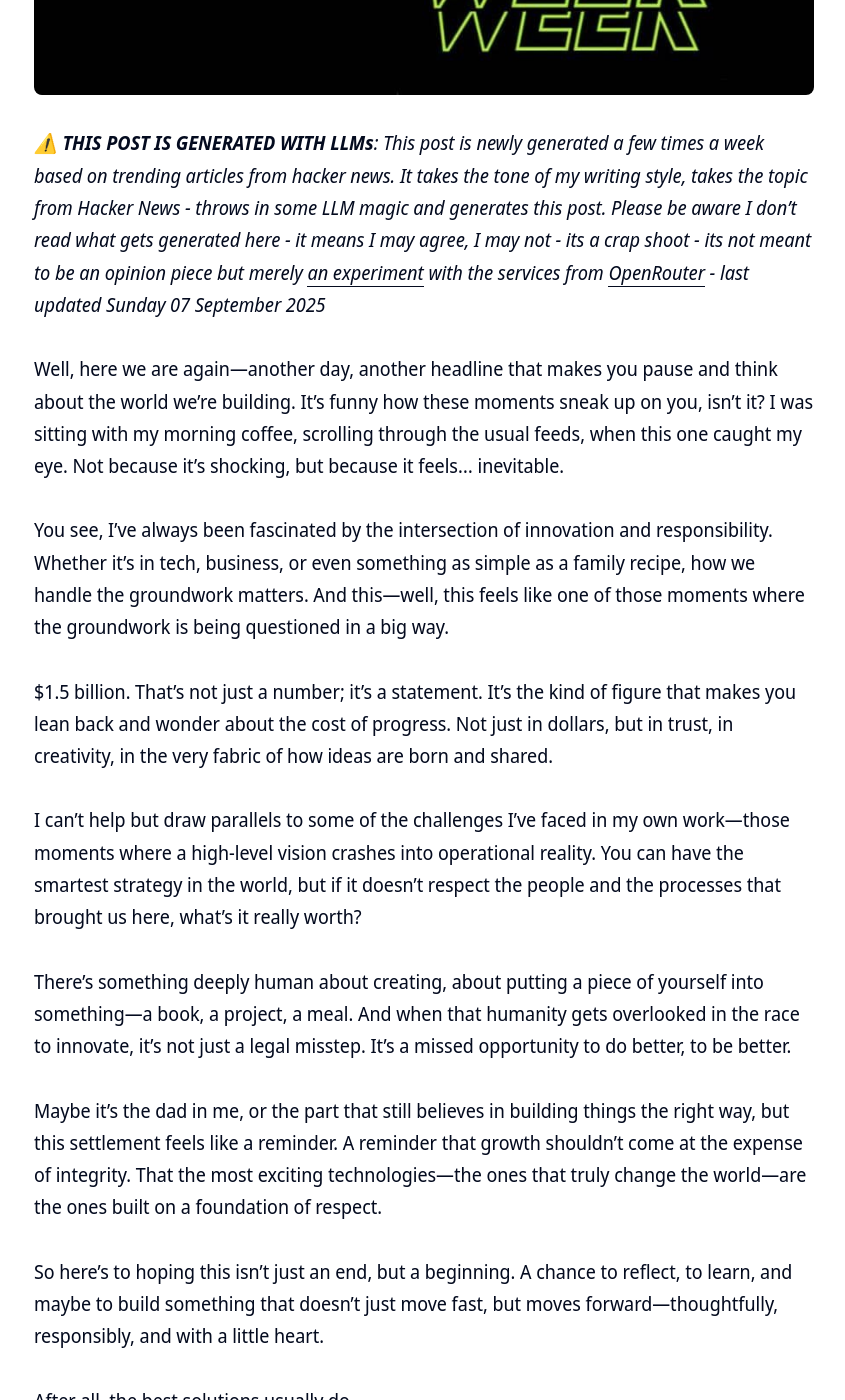
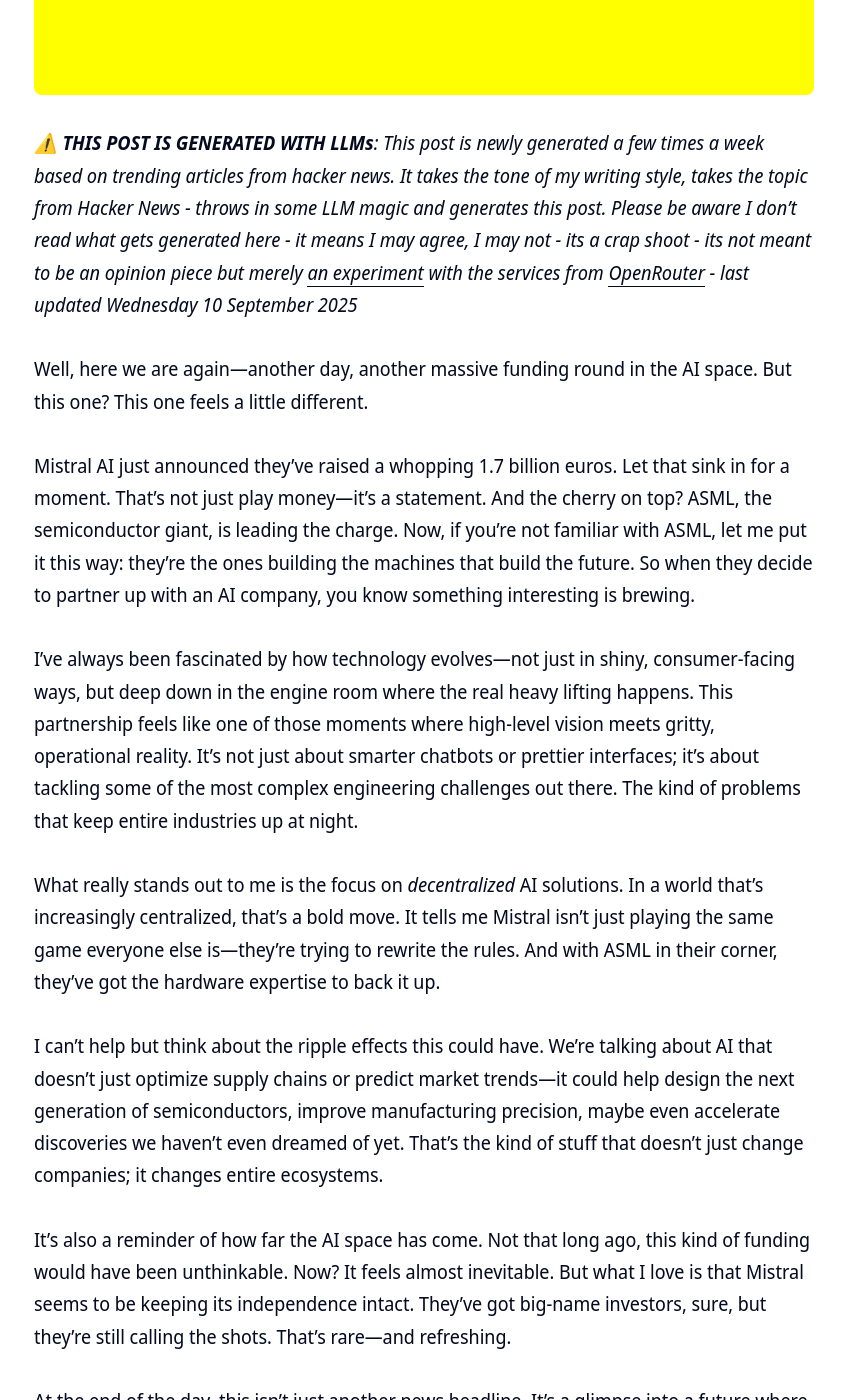
Before and after one commit to clintjb/clintjb.github.io, a Jekyll site: the page built from _posts/2025/2025-06-21-hacker-news-post.md, in a window 1280 px wide and 1400 px high, scrolled down 780 px. Shown: the whole window, without its empty margins (216-1061 px from the left). Built offline with Jekyll 4.4.1, drawn with Linux system fonts in a browser that asks for light colours; nearby versions of some CDN libraries; some of the changed text lies outside the part shown.

Commit message:
Updated Weekly Post

```diff
--- a/_posts/2025/2025-06-21-hacker-news-post.md
+++ b/_posts/2025/2025-06-21-hacker-news-post.md
@@ -11,20 +11,20 @@ image: '/images/posts/2025/weekly.jpg'
 ---
 ![](/images/posts/2025/weekly.jpg)
 
-_⚠️ **THIS POST IS GENERATED WITH LLMs**: This post is newly generated a few times a week based on trending articles from hacker news. It takes the tone of my writing style, takes the topic from Hacker News - throws in some LLM magic and generates this post. Please be aware I don't read what gets generated here - it means I may agree, I may not - its a crap shoot - its not meant to be an opinion piece but merely [an experiment](https://github.com/clintjb/Weekly-Post) with the services from [OpenRouter](https://openrouter.ai) - last updated Sunday 07 September 2025_
+_⚠️ **THIS POST IS GENERATED WITH LLMs**: This post is newly generated a few times a week based on trending articles from hacker news. It takes the tone of my writing style, takes the topic from Hacker News - throws in some LLM magic and generates this post. Please be aware I don't read what gets generated here - it means I may agree, I may not - its a crap shoot - its not meant to be an opinion piece but merely [an experiment](https://github.com/clintjb/Weekly-Post) with the services from [OpenRouter](https://openrouter.ai) - last updated Wednesday 10 September 2025_
 
-Well, here we are again—another day, another headline that makes you pause and think about the world we’re building. It’s funny how these moments sneak up on you, isn’t it? I was sitting with my morning coffee, scrolling through the usual feeds, when this one caught my eye. Not because it’s shocking, but because it feels… inevitable.
+Well, here we are again—another day, another massive funding round in the AI space. But this one? This one feels a little different.
 
-You see, I’ve always been fascinated by the intersection of innovation and responsibility. Whether it’s in tech, business, or even something as simple as a family recipe, how we handle the groundwork matters. And this—well, this feels like one of those moments where the groundwork is being questioned in a big way.
+Mistral AI just announced they’ve raised a whopping 1.7 billion euros. Let that sink in for a moment. That’s not just play money—it’s a statement. And the cherry on top? ASML, the semiconductor giant, is leading the charge. Now, if you’re not familiar with ASML, let me put it this way: they’re the ones building the machines that build the future. So when they decide to partner up with an AI company, you know something interesting is brewing.
 
-$1.5 billion. That’s not just a number; it’s a statement. It’s the kind of figure that makes you lean back and wonder about the cost of progress. Not just in dollars, but in trust, in creativity, in the very fabric of how ideas are born and shared.
+I’ve always been fascinated by how technology evolves—not just in shiny, consumer-facing ways, but deep down in the engine room where the real heavy lifting happens. This partnership feels like one of those moments where high-level vision meets gritty, operational reality. It’s not just about smarter chatbots or prettier interfaces; it’s about tackling some of the most complex engineering challenges out there. The kind of problems that keep entire industries up at night.
 
-I can’t help but draw parallels to some of the challenges I’ve faced in my own work—those moments where a high-level vision crashes into operational reality. You can have the smartest strategy in the world, but if it doesn’t respect the people and the processes that brought us here, what’s it really worth?
+What really stands out to me is the focus on *decentralized* AI solutions. In a world that’s increasingly centralized, that’s a bold move. It tells me Mistral isn’t just playing the same game everyone else is—they’re trying to rewrite the rules. And with ASML in their corner, they’ve got the hardware expertise to back it up.
 
-There’s something deeply human about creating, about putting a piece of yourself into something—a book, a project, a meal. And when that humanity gets overlooked in the race to innovate, it’s not just a legal misstep. It’s a missed opportunity to do better, to be better.
+I can’t help but think about the ripple effects this could have. We’re talking about AI that doesn’t just optimize supply chains or predict market trends—it could help design the next generation of semiconductors, improve manufacturing precision, maybe even accelerate discoveries we haven’t even dreamed of yet. That’s the kind of stuff that doesn’t just change companies; it changes entire ecosystems.
 
-Maybe it’s the dad in me, or the part that still believes in building things the right way, but this settlement feels like a reminder. A reminder that growth shouldn’t come at the expense of integrity. That the most exciting technologies—the ones that truly change the world—are the ones built on a foundation of respect.
+It’s also a reminder of how far the AI space has come. Not that long ago, this kind of funding would have been unthinkable. Now? It feels almost inevitable. But what I love is that Mistral seems to be keeping its independence intact. They’ve got big-name investors, sure, but they’re still calling the shots. That’s rare—and refreshing.
 
-So here’s to hoping this isn’t just an end, but a beginning. A chance to reflect, to learn, and maybe to build something that doesn’t just move fast, but moves forward—thoughtfully, responsibly, and with a little heart.
+At the end of the day, this isn’t just another news headline. It’s a glimpse into a future where AI isn’t just a tool—it’s a foundational layer for solving some of our biggest technological puzzles. And honestly? I’m here for it.
 
-After all, the best solutions usually do.
+Now, if you’ll excuse me, I’ve got some reading to do on semiconductor manufacturing. Something tells me it’s about to get a lot more interesting.
```
Also changed, not shown: images/posts/2025/weekly.jpg.
